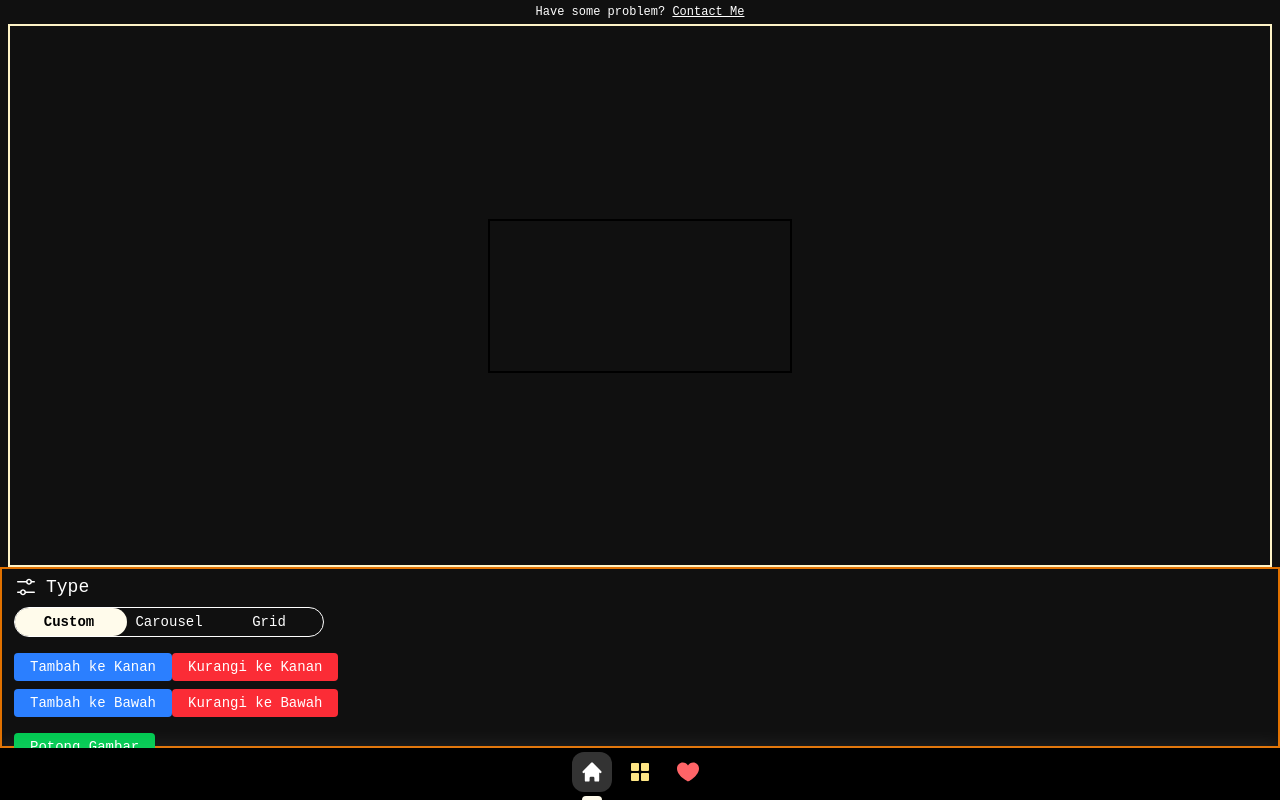
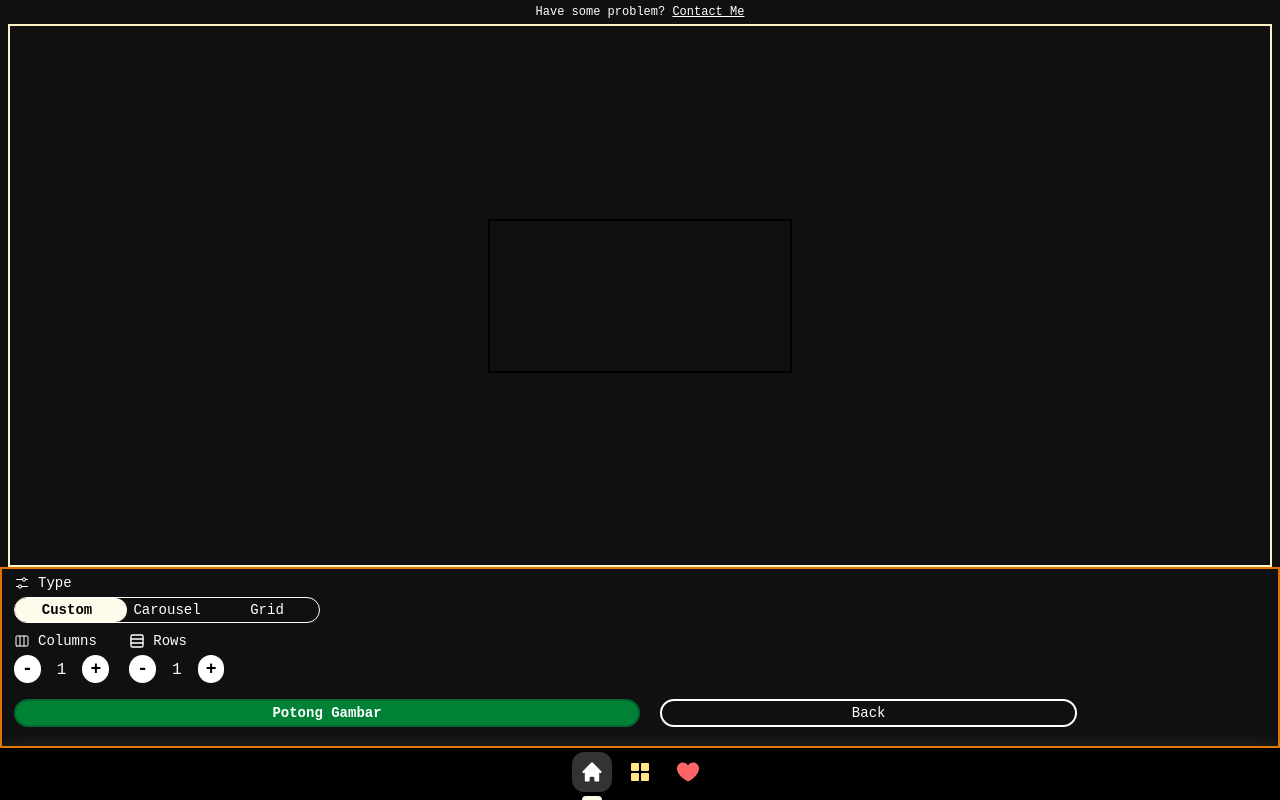
Before and after one commit to MuhYafiTaqq/react, a React (Vite) app: page /setings in a window 1280 px wide. Built offline with nearby package versions, Linux system fonts and the light colour scheme.

Commit message:
new file:   src/assets/icon/downloads.png 	modified:   src/assets/pages/result.jsx 	modified:   src/assets/pages/setings.jsx

```diff
--- a/src/assets/pages/result.jsx
+++ b/src/assets/pages/result.jsx
@@ -9,9 +9,9 @@ export default function Result() {
     return (
         <>
             <Header />
-            <div className="h-dvh pt-5 pb-13 flex flex-col items-center">
-                <h2 className="text-lg font-bold mb-4">Hasil Potongan Gambar</h2>
-                <div className="grid grid-cols-3 gap-4 p-4 border-2 border-amber-600">
+            <div className="h-dvh mt-5 pb-13 flex flex-col items-center">
+                <h2 className="text-lg text-white font-bold mb-4">Hasil Potongan Gambar</h2>
+                <div className="grid grid-cols-3 gap-4 p-2 border-2 border-amber-600">
                     {croppedImages.map((src, index) => (
                         <div key={index} className="flex flex-col items-center">
                             <img src={src} alt={`Cropped ${index + 1}`} className="border border-black" />
@@ -22,7 +22,7 @@ export default function Result() {
                     ))}
                 </div>
                 <button
-                    onClick={() => navigate("/setings")}
+                    onClick={() => navigate("/")}
                     className="bg-gray-500 text-white px-4 py-2 rounded mt-4"
                 >
                     Kembali
--- a/src/assets/pages/setings.jsx
+++ b/src/assets/pages/setings.jsx
@@ -1,6 +1,8 @@
 import { useEffect, useRef, useState } from "react";
 import { useLocation, useNavigate } from "react-router-dom";
 import { VscSettings } from "react-icons/vsc";
+import { HiOutlineViewColumns } from "react-icons/hi2";
+import { LuRows3 } from "react-icons/lu";
 
 import Header from "../components/Header";
 
@@ -352,11 +354,11 @@ export default function Setings() {
                     <canvas ref={canvasRef} className="border-2 border-black"></canvas>
                 </div>
                 <div className="h-1/4 px-3 py-1 w-full border-2 border-amber-600">
-                    <p className="flex items-center gap-2 text-white mb-1.5 text-lg">
-                        <VscSettings className="h-6 w-6"/>
+                    <p className="flex items-center gap-2 text-white mb-1 text-sm">
+                        <VscSettings className="h-4 w-4"/>
                         Type
                     </p>
-                    <div className={`inline-flex p-1 mb-4 border-1 border-white rounded-full relative before:content-[''] before:absolute before:w-28 before:h-full before:bg-amber-50 before:top-0 before:rounded-full before:z-1 ${cropMode === "custom" ? "before:left-0" : cropMode === "grid" ? "before:right-0" : "before:right-25"}`}>
+                    <div className={`inline-flex p-0.5 mb-2 border-1 border-white rounded-full relative before:content-[''] before:absolute before:w-28 before:h-full before:bg-amber-50 before:top-0 before:rounded-full before:z-1 ${cropMode === "custom" ? "before:left-0" : cropMode === "grid" ? "before:right-0" : "before:right-25"}`}>
                         <button onClick={() => { setCropMode("custom"); resetGrid(); }}
                             className={`text-sm z-2 w-25 px-4 rounded ${cropMode === "custom" ? "text-black font-bold" : "text-white"}`}>
                             Custom
@@ -371,27 +373,45 @@ export default function Setings() {
                         </button>
                     </div>
 
-                    <div className="flex">
+                    <div className={`flex ${cropMode != "grid" ? "gap-5" : "" }`}>
+                        <div className="">
                             {(cropMode === "custom" || cropMode === "carousel") && (
                             <>
-                            <button onClick={handleAddColumn} className="text-sm bg-blue-500 text-white px-4 py-1 rounded mb-2">Tambah ke Kanan</button>
-                            <button onClick={handleRemoveColumn} className="text-sm bg-red-500 text-white px-4 py-1 rounded mb-2">Kurangi ke Kanan</button>
-                        </>
-                        )}
-                    </div>
-                    <div className="flex">
-                        {(cropMode === "custom" || cropMode === "grid") && (
-                        <>
-                            <button onClick={handleAddRow} className="text-sm bg-blue-500 text-white px-4 py-1 rounded mb-2">
-                                Tambah ke Bawah
+                                <p className="flex items-center gap-2 text-white mb-1 text-sm">
+                                    <HiOutlineViewColumns className="h-4 w-4"/>
+                                    Columns
+                                </p>
+                                <button onClick={handleRemoveColumn} className="text-lg bg-white text-black font-bold px-2 rounded-full mb-2">
+                                    -
                                 </button>
-                            <button onClick={handleRemoveRow} className="text-sm bg-red-500 text-white px-4 py-1 rounded mb-2">
-                                Kurangi ke Bawah
+                                <h6 className="inline-flex text-white px-4">{gridCols}</h6>
+                                <button onClick={handleAddColumn} className="text-lg bg-white text-black font-bold px-2 rounded-full mb-2">
+                                    +
                                 </button>
                             </>
                             )}
                         </div>
-                    <button onClick={handleCrop} className="mt-2 text-sm bg-green-500 text-white px-4 py-1 rounded">Potong Gambar</button>
+
+                        <div className="">
+                            {(cropMode === "custom" || cropMode === "grid") && (
+                            <>
+                                <p className="flex items-center gap-2 text-white mb-1 text-sm">
+                                    <LuRows3 className="w-4 h-4"/>
+                                    Rows
+                                </p>
+                                <button onClick={handleRemoveRow} className="text-lg bg-white text-black font-bold px-2 rounded-full mb-2">
+                                    -
+                                </button>
+                                <h6 className="inline-flex text-white px-4">{gridRows}</h6>
+                                <button onClick={handleAddRow} className="text-lg bg-white text-black font-bold px-2 rounded-full mb-2">
+                                    +
+                                </button>
+                            </>
+                            )}
+                        </div>
+                    </div>
+                    <button onClick={handleCrop} className="mt-2 text-sm bg-green-700 font-bold border-2 border-green-800 text-white w-1/2 px-4 py-0.5 rounded-full">Potong Gambar</button>
+                    <button onClick={() => navigate("/")} className="mt-2 text-sm border-2 border-white text-white ml-5 w-1/3 px-4 py-0.5 rounded-full">Back</button>
                 </div>
             </div>
         </>
```
Also changed, not shown: src/assets/icon/downloads.png (added). Lines whose indentation alone changed are shown as unchanged.
